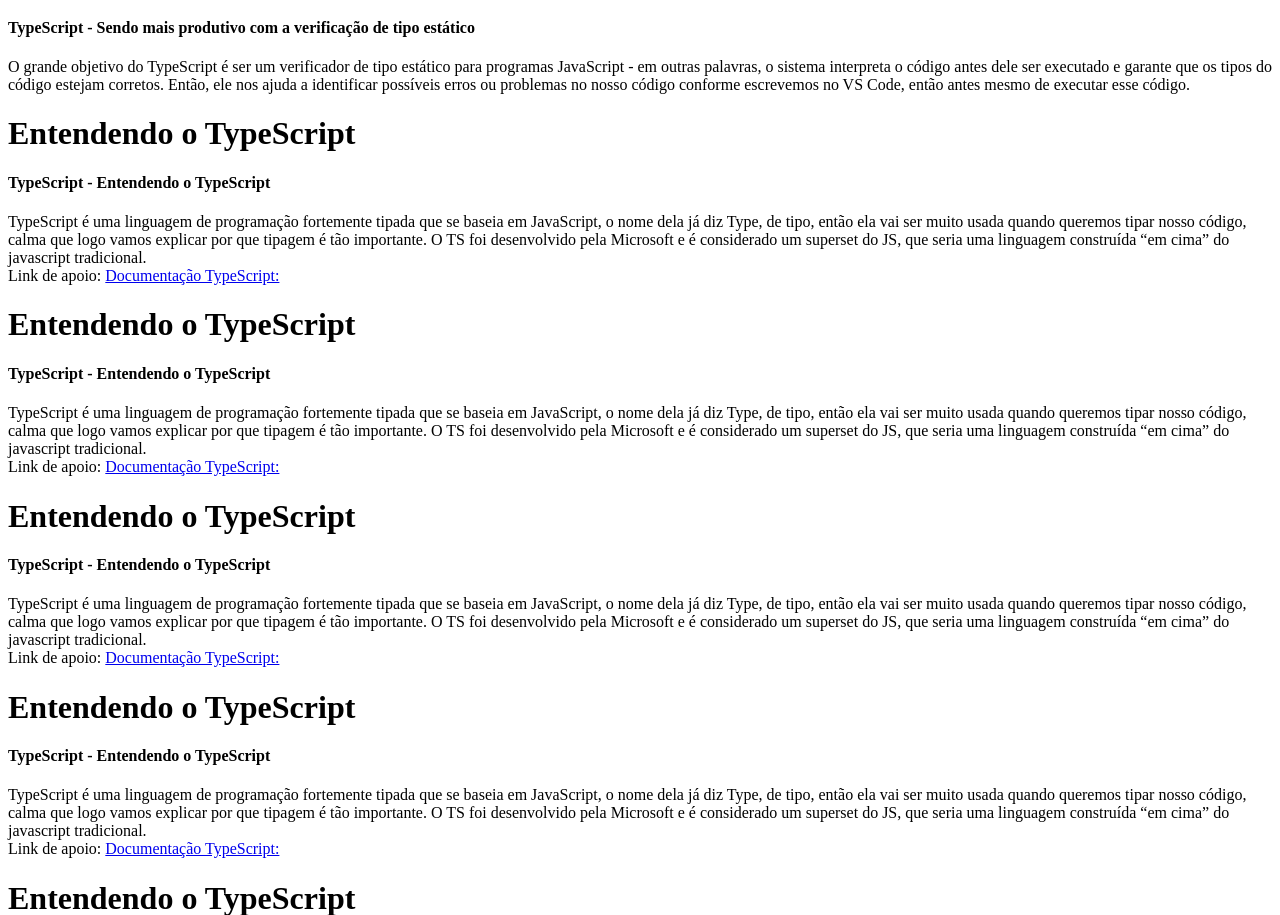
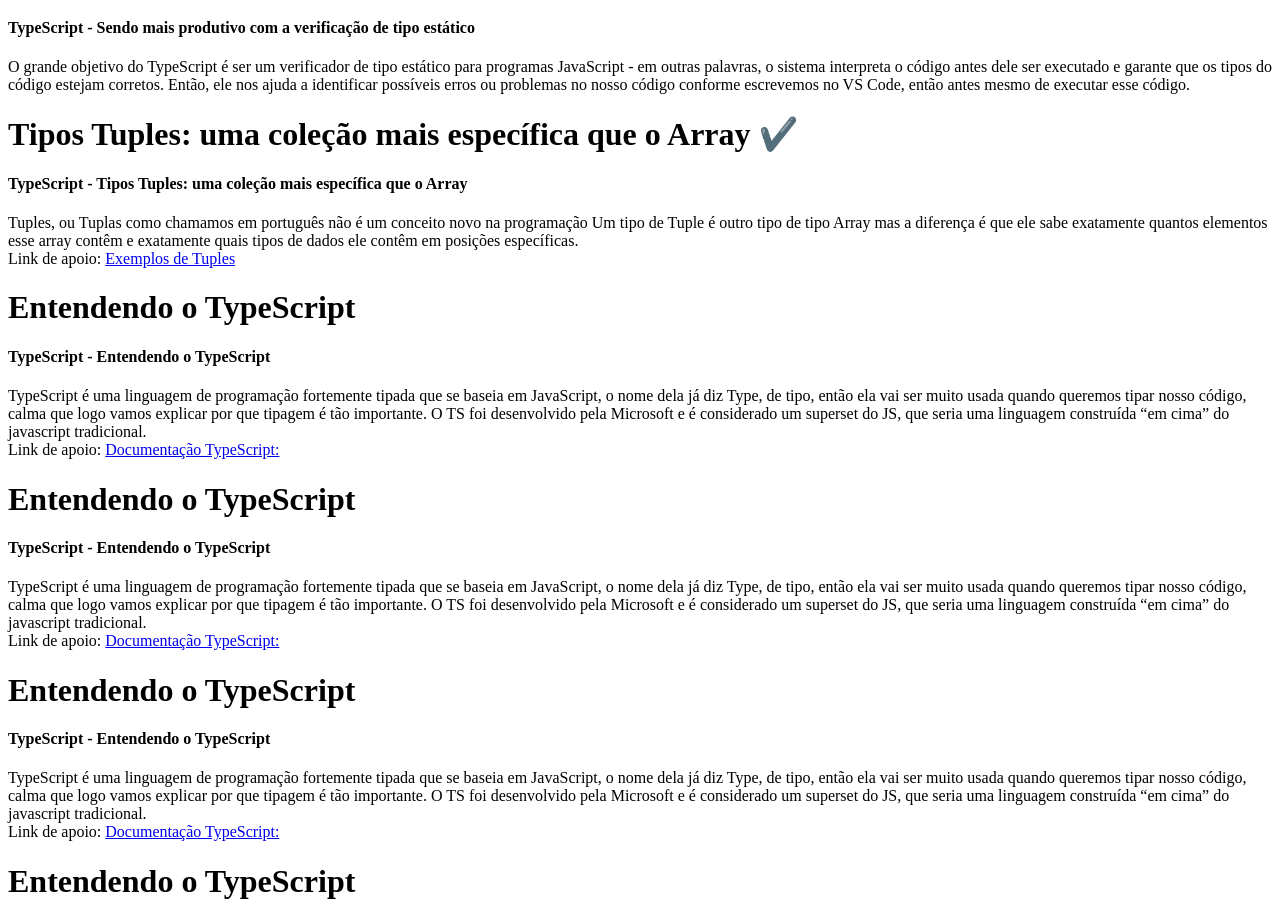
Before and after one commit to FlaviaColiv/JEST_REACT, a plain HTML site: page TYPESCRIPT/index.html in a window 1280 px wide. Shown: the part 1558-2473 px from the top of the page. Drawn offline with Linux system fonts and the light colour scheme.

Commit message:
typS 040325 7

```diff
--- a/TYPESCRIPT/index.html
+++ b/TYPESCRIPT/index.html
@@ -144,19 +144,17 @@
         </p>
     </div>
 
+    <!-- ok -->
     <div>
-        <h1>Entendendo o TypeScript</h1>
-        <h4>TypeScript - Entendendo o TypeScript</h4>
+        <h1>Tipos Tuples: uma coleção mais específica que o Array ✔️</h1>
+        <h4>TypeScript - Tipos Tuples: uma coleção mais específica que o Array</h4>
         <p>
-            TypeScript é uma linguagem de programação fortemente tipada que se baseia em JavaScript, o nome dela já diz
-            Type, de tipo, então ela vai ser muito usada quando queremos tipar nosso código, calma que logo vamos
-            explicar por que tipagem é tão importante.
+            Tuples, ou Tuplas como chamamos em português não é um conceito novo na programação
 
-            O TS foi desenvolvido pela Microsoft e é considerado um superset do JS, que seria uma linguagem construída
-            “em cima” do javascript tradicional.
+            Um tipo de Tuple é outro tipo de tipo Array mas a diferença é que ele sabe exatamente quantos elementos esse array contêm e exatamente quais tipos de dados ele contêm em posições específicas.
             <br>
             Link de apoio:
-            <a href="https://www.typescriptlang.org/">Documentação TypeScript:</a>
+            <a href="https://www.typescriptlang.org/pt/play#example/tuples">Exemplos de Tuples</a>
         </p>
     </div>
 
```
